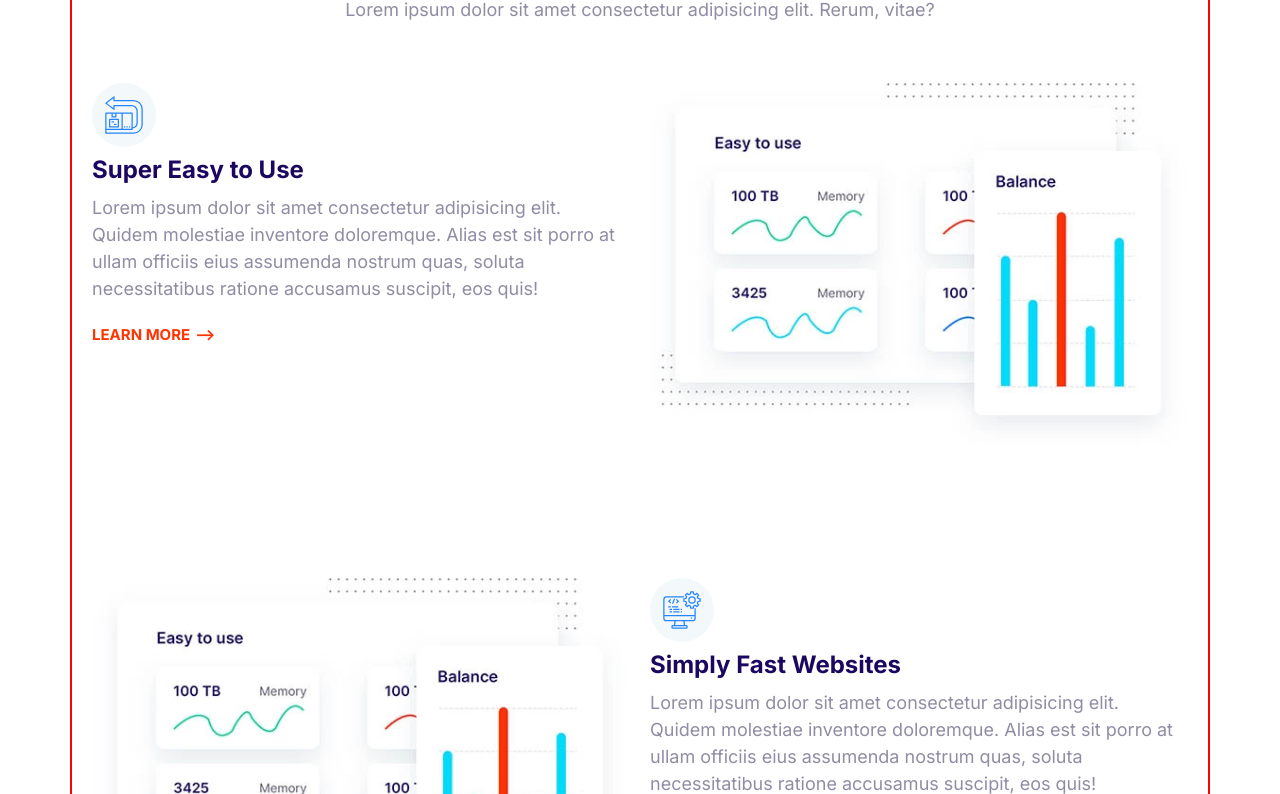
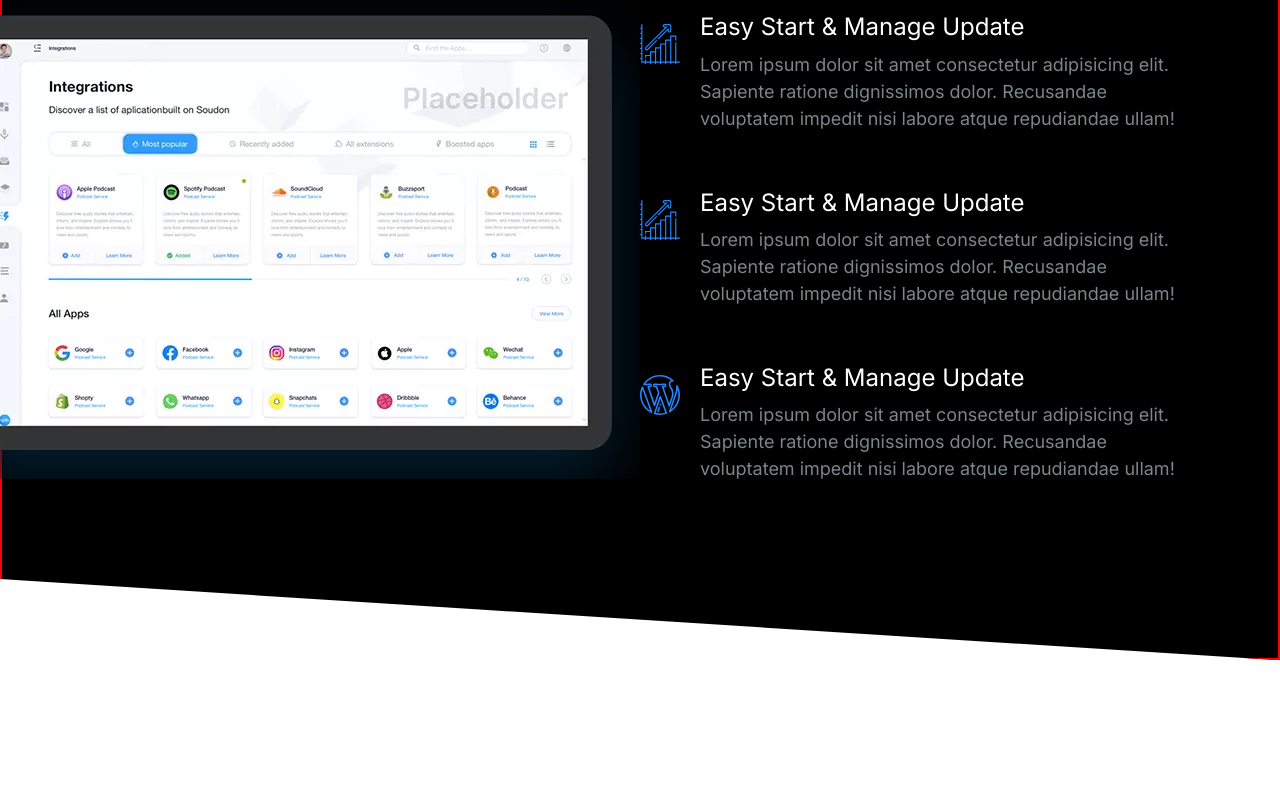
Before and after one commit to awoham/moshify, a plain HTML site: page index.html in a window 1280 px wide. Shown: the part 153-947 px from the top of the page. After the commit the page ends 813 px from the top, so only its background shows below. Drawn offline with Linux system fonts and the light colour scheme.

Commit message:
Build the showcase block component

```diff
--- a/CSS/styles.css
+++ b/CSS/styles.css
@@ -19,6 +19,11 @@
 }
 
 /* Typography */
+
+::selection {
+    background: var(--color-primary);
+    color: #fff;
+}
 
 html {
     /* 62.5% of 16px = 10px */
@@ -48,6 +53,7 @@ h2 {
 
 h3 {
     font-size: 3rem;
+    font-weight: 500;
 }
 
 p {
@@ -141,7 +147,6 @@ a {
 .list {
     list-style: none;
     padding-left: 0;
-    color: var(--color-headings);
 }
 
 .list--inline .list__item {
@@ -152,6 +157,7 @@ a {
 .list--tick {
     list-style-image: url(../images/tick.svg);
     padding-left: 3rem;
+    color: var(--color-headings);
 }
 
 .list--tick .list__item {
@@ -428,6 +434,7 @@ a {
 /* Media */
 .media {
     display: flex;
+    margin-bottom: 4rem;
 }
 
 .media__title {
@@ -634,17 +641,17 @@ a {
     color: #7b858b;
 }
 
-.block--dark .block__heading {
+.block--dark h1, .block--dark h2, .block--dark h3 {
     color: #fff;
 }
 
 .block--skewed-right {
-    clip-path: polygon(0% 0%, 100% 0%, 100% 100%, 0% 80%);
+    clip-path: polygon(0% 0%, 100% 0%, 100% 100%, 0% 90%);
     padding-bottom: calc(var(--padding-vertical) + 4rem);
 }
 
 .block--skewed-left {
-    clip-path: polygon(0% 0%, 100% 0%, 100% 80%, 0% 100%);
+    clip-path: polygon(0% 0%, 100% 0%, 100% 90%, 0% 100%);
     padding-bottom: calc(var(--padding-vertical) + 4rem);
 }
 
@@ -796,3 +803,23 @@ a {
         order: 2;
     }
 }
+
+/* Showcase Block */
+.block-showcase__image > img {
+    width: 100%;
+}
+
+@media screen and (min-width: 768px) {
+    .block-showcase .grid {
+        grid-template-columns: 50% 50%;
+    }
+
+    .block-showcase__image {
+        justify-self: end;
+    }
+
+    .block-showcase__image > img {
+        width: auto;
+        max-width: 700px;
+    }
+}
--- a/index.html
+++ b/index.html
@@ -12,79 +12,65 @@
     <link rel="stylesheet" href="css/styles.css" />
 </head>
 <body>
-  <section class="block container">
+    <section class="block block--dark block--skewed-right block-showcase">
         <header class="block__header">
-          <h2>Host on the Cloud to Keep Growing</h2>
-          <p>Lorem ipsum dolor sit amet consectetur adipisicing elit. Rerum, vitae?</p>
+            <h2>User-friendly Control Panel</h2>
         </header>
-    <article class="grid grid--1x2 feature">
-        <div class="feature__content">
-            <span class="icon-container">
+        <div class="container grid grid--1x2">
+            <picture class="block-showcase__image">
+                <source type="image/webp" srcset="images/ipad.webp 1x, images/ipad@2x.webp 2x" />
+                <source type="image/png" srcset="images/ipad.png 1x, images/ipad@2x.png 2x" />
+                <img src="images/ipad@2x.png" alt="" />
+            </picture>
+            <ul class="list">
+                <li>
+                    <div class="media">
+                        <div class="media__image">
                             <svg class="icon icon--primary">
-                    <use xlink:href="images/sprite.svg#easy"></use>
+                                <use xlink:href="images/sprite.svg#growth"></use>
                             </svg>
-            </span>
-            <h3 class="feature__heading">Super Easy to Use</h3>
-            <p>Lorem ipsum dolor sit amet consectetur adipisicing elit. Quidem molestiae inventore doloremque. Alias est sit porro at ullam officiis eius assumenda nostrum quas, soluta necessitatibus ratione accusamus suscipit, eos quis!</p>
-            <a href="#" class="link-arrow">Learn More</a>
                         </div>
-        <picture>
-            <source type="image/webp" srcset="images/easy.webp 1x, images/easy@2x.webp 2x" />
-            <source type="image/jpg" srcset="images/easy.jpg 1x, images/easy@2x.jpg 2x" />
-            <img class="feature__image" src="images/easy@2x.jpg" alt="" />
-        </picture>
-    </article>
-    <article class="grid grid--1x2 feature">
-        <div class="feature__content">
-            <span class="icon-container">
+                        <div class="media__body">
+                            <h3 class="media__title">Easy Start & Manage Update</h3>
+                            <p>
+                                Lorem ipsum dolor sit amet consectetur adipisicing elit. Sapiente ratione dignissimos dolor. Recusandae voluptatem impedit nisi labore atque repudiandae ullam!
+                            </p>
+                        </div>
+                    </div>
+                </li>
+                <li>
+                    <div class="media">
+                        <div class="media__image">
                             <svg class="icon icon--primary">
-                    <use xlink:href="images/sprite.svg#computer"></use>
+                                <use xlink:href="images/sprite.svg#growth"></use>
                             </svg>
-            </span>
-            <h3 class="feature__heading">Simply Fast Websites</h3>
-            <p>Lorem ipsum dolor sit amet consectetur adipisicing elit. Quidem molestiae inventore doloremque. Alias est sit porro at ullam officiis eius assumenda nostrum quas, soluta necessitatibus ratione accusamus suscipit, eos quis!</p>
-            <a href="#" class="link-arrow">Learn More</a>
                         </div>
-        <picture>
-            <source type="image/webp" srcset="images/easy.webp 1x, images/easy@2x.webp 2x" />
-            <source type="image/jpg" srcset="images/easy.jpg 1x, images/easy@2x.jpg 2x" />
-            <img class="feature__image" src="images/easy@2x.jpg" alt="" />
-        </picture>
-    </article>
-    <article class="grid grid--1x2 feature">
-        <div class="feature__content">
-            <span class="icon-container">
+                        <div class="media__body">
+                            <h3 class="media__title">Easy Start & Manage Update</h3>
+                            <p>
+                                Lorem ipsum dolor sit amet consectetur adipisicing elit. Sapiente ratione dignissimos dolor. Recusandae voluptatem impedit nisi labore atque repudiandae ullam!
+                            </p>
+                        </div>
+                    </div>
+                </li>
+                <li>
+                    <div class="media">
+                        <div class="media__image">
                             <svg class="icon icon--primary">
                                 <use xlink:href="images/sprite.svg#wordpress"></use>
                             </svg>
-            </span>
-            <h3 class="feature__heading">Wordpress Made Easy</h3>
-            <p>Lorem ipsum dolor sit amet consectetur adipisicing elit. Quidem molestiae inventore doloremque. Alias est sit porro at ullam officiis eius assumenda nostrum quas, soluta necessitatibus ratione accusamus suscipit, eos quis!</p>
-            <a href="#" class="link-arrow">Learn More</a>
                         </div>
-        <picture>
-            <source type="image/webp" srcset="images/easy.webp 1x, images/easy@2x.webp 2x" />
-            <source type="image/jpg" srcset="images/easy.jpg 1x, images/easy@2x.jpg 2x" />
-            <img class="feature__image" src="images/easy@2x.jpg" alt="" />
-        </picture>
-    </article>
-    <article class="grid grid--1x2 feature">
-        <div class="feature__content">
-            <span class="icon-container">
-                <svg class="icon icon--primary">
-                    <use xlink:href="images/sprite.svg#clock"></use>
-                </svg>
-            </span>
-            <h3 class="feature__heading">24/7 Expert Support</h3>
-            <p>Lorem ipsum dolor sit amet consectetur adipisicing elit. Quidem molestiae inventore doloremque. Alias est sit porro at ullam officiis eius assumenda nostrum quas, soluta necessitatibus ratione accusamus suscipit, eos quis!</p>
-            <a href="#" class="link-arrow">Learn More</a>
+                        <div class="media__body">
+                            <h3 class="media__title">Easy Start & Manage Update</h3>
+                            <p>
+                                Lorem ipsum dolor sit amet consectetur adipisicing elit. Sapiente ratione dignissimos dolor. Recusandae voluptatem impedit nisi labore atque repudiandae ullam!
+                            </p>
                         </div>
-        <picture>
-            <source type="image/webp" srcset="images/easy.webp 1x, images/easy@2x.webp 2x" />
-            <source type="image/jpg" srcset="images/easy.jpg 1x, images/easy@2x.jpg 2x" />
-            <img class="feature__image" src="images/easy@2x.jpg" alt="" />
-        </picture>
-    </article>
+                    </div>
+                </li>
+            </ul>
+
+        </div>
     </section>
     <script src="js/main.js"></script>
 </body>
```
Also changed, not shown: components/showcase block.html (added, +61 -0 lines), images/ipad.png (added), images/ipad.webp (added), images/ipad@2x.png (added), images/ipad@2x.webp (added). Lines whose indentation alone changed are shown as unchanged.
